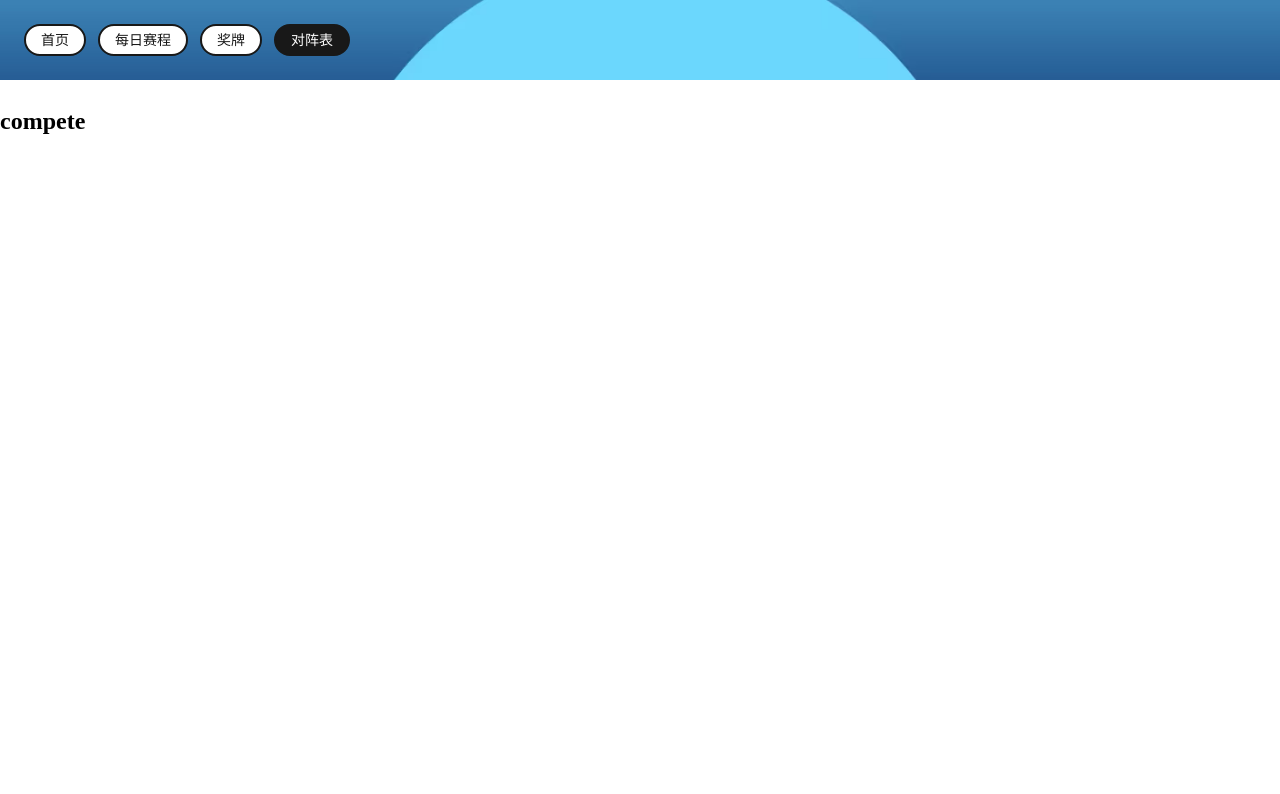
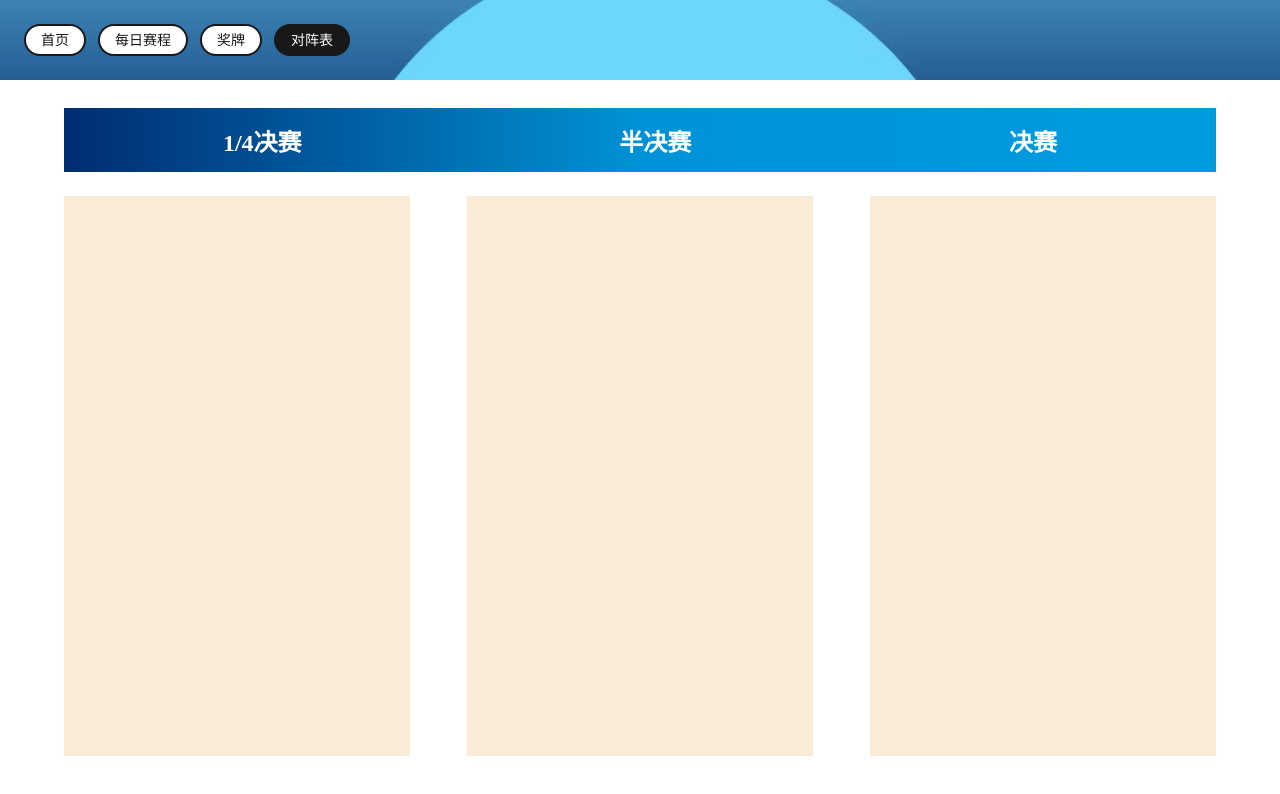
Before and after one commit to nigulasirui/222200413_222200415, a Vue app in the folder 前端/: page /compete in a window 1280 px wide. Shown: the top 794 px of the page. Built offline with nearby package versions, Linux system fonts and the light colour scheme.

Commit message:
chores：添加对阵表获取后端数据

```diff
--- a/前端/src/stores/medals.ts
+++ b/前端/src/stores/medals.ts
@@ -3,8 +3,8 @@ import { defineStore } from 'pinia';
 import axios from '@/plugins/axios';
 
 export const useMedalStore = defineStore('medal', () => {
-  const storedMedals = localStorage.getItem('medals');
-  const medals = ref(storedMedals ? JSON.parse(storedMedals) : []);
+  const storeMedals = localStorage.getItem('medals');
+  const medals = ref(storeMedals ? JSON.parse(storeMedals) : []);
   //获取奖牌榜信息
   const fetchMedals = async () => {
     try {
--- a/前端/src/views/compete/index.vue
+++ b/前端/src/views/compete/index.vue
@@ -1,11 +1,55 @@
+<template>
+  <div class="container">
+    <div>
+
+    </div>
+    <div class="header">
+      <h1>1/4决赛</h1>
+      <h1>半决赛</h1>
+      <h1>决赛</h1>
+    </div>
+    <div class="content">
+      <div class="col"></div>
+      <div class="col"></div>
+      <div class="col"></div>
+    </div>
+  </div>
+</template>
+
 <script setup lang="ts">
 
 </script>
 
-<template>
-  <h1>compete</h1>
-</template>
+<style scoped>
+.container{
+  width: 90%;
+  margin: 0 auto;
+  box-sizing: border-box;
+}
 
-<style scoped>
+.header{
+  display: flex;
+  width: 100%;
+  height: 8vh;
+  color: white;
+  align-items: center;
+  justify-content: space-around;
+  background: linear-gradient(to right, #012C70, #0092D6,#009CE0);
+  margin-bottom: 3vh;
+  h1{
+    display: block;
+    font-size: 3vh;
+  }
+}
 
+.content{
+  display: flex;
+  justify-content: space-between;
+}
+
+.col{
+  width: 30%;
+  height: 70vh;
+  background-color: antiquewhite;
+}
 </style>
--- a/前端/src/views/dayResult/index.vue
+++ b/前端/src/views/dayResult/index.vue
@@ -84,6 +84,7 @@ const dayResultStore = useDayResultStore()
   margin-bottom: 3vh;
   h1{
     margin-left: 3vw;
+    font-size: 3vh;
   }
 }
 
```
Also changed, not shown: 前端/src/stores/competition.ts (added, +84 -0 lines).
